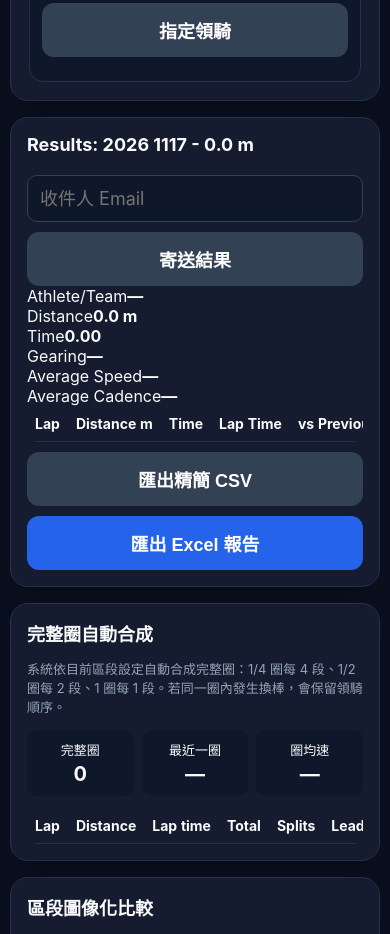
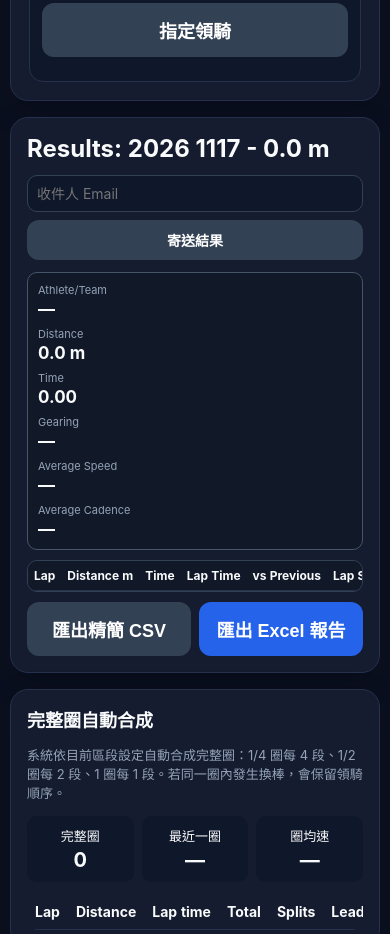
Before and after one commit to ahi0128/track-cycling-timer, a plain HTML site: page index.html in a window 390 px wide. Shown: the part 2179-3113 px from the top of the page. Drawn offline with nearby package versions, Linux system fonts and the light colour scheme.

Commit message:
Style compact result summary and email toolbar

```diff
--- a/styles.css
+++ b/styles.css
@@ -446,3 +446,43 @@ html,body{width:100%;max-width:100%;overflow-x:hidden}
 @supports (height: 100dvh){
   body{min-height:100dvh}
 }
+
+/* v24 result report inspired by legacy timing summary */
+.result-report{padding:16px}
+.result-title-row{
+  display:flex;align-items:center;justify-content:space-between;gap:12px;flex-wrap:wrap
+}
+.result-title-row h2{margin:0;font-size:24px}
+.result-mail-tools{display:flex;gap:8px;align-items:center;flex:1;justify-content:flex-end}
+.result-mail-tools input{max-width:280px;margin:0;font-size:14px;padding:9px}
+.result-mail-tools button{width:auto;margin:0;padding:10px 16px;font-size:14px}
+.result-summary-box{
+  margin-top:12px;border:1px solid #475569;border-radius:10px;padding:10px;
+  display:grid;grid-template-columns:repeat(3,minmax(0,1fr));gap:8px 14px;
+  background:#111827
+}
+.result-summary-box div{min-width:0}
+.result-summary-box span{display:block;font-size:11px;color:#94a3b8}
+.result-summary-box strong{
+  display:block;font-size:17px;margin-top:2px;white-space:normal;overflow-wrap:anywhere
+}
+.result-table-wrap{margin-top:10px;max-height:440px;border:1px solid #334155}
+.result-table{font-size:12px}
+.result-table th{background:#111827;position:sticky;top:0;z-index:1}
+.result-table th,.result-table td{padding:7px 6px;text-align:right}
+.result-table th:first-child,.result-table td:first-child{text-align:center}
+.result-table th:last-child,.result-table td:last-child{text-align:left}
+.result-actions{display:grid;grid-template-columns:1fr 1fr;gap:8px;margin-top:10px}
+.result-actions button{margin:0}
+
+@media(max-width:800px){
+  .result-summary-box{grid-template-columns:1fr 1fr}
+  .result-title-row{align-items:flex-start}
+  .result-mail-tools{width:100%;justify-content:stretch}
+  .result-mail-tools input{max-width:none;flex:1}
+}
+@media(max-width:520px){
+  .result-summary-box{grid-template-columns:1fr}
+  .result-mail-tools{flex-direction:column}
+  .result-mail-tools button,.result-mail-tools input{width:100%}
+}
```
